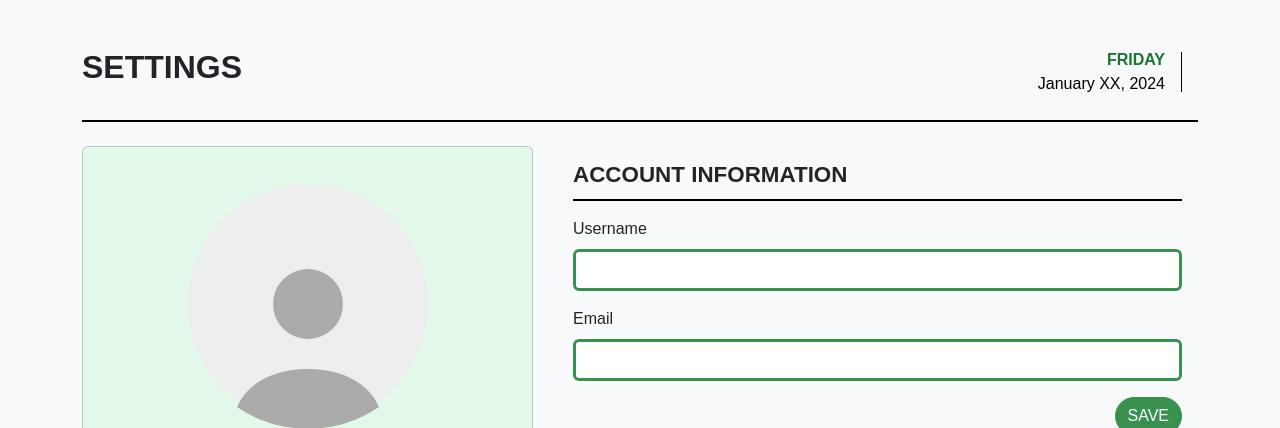
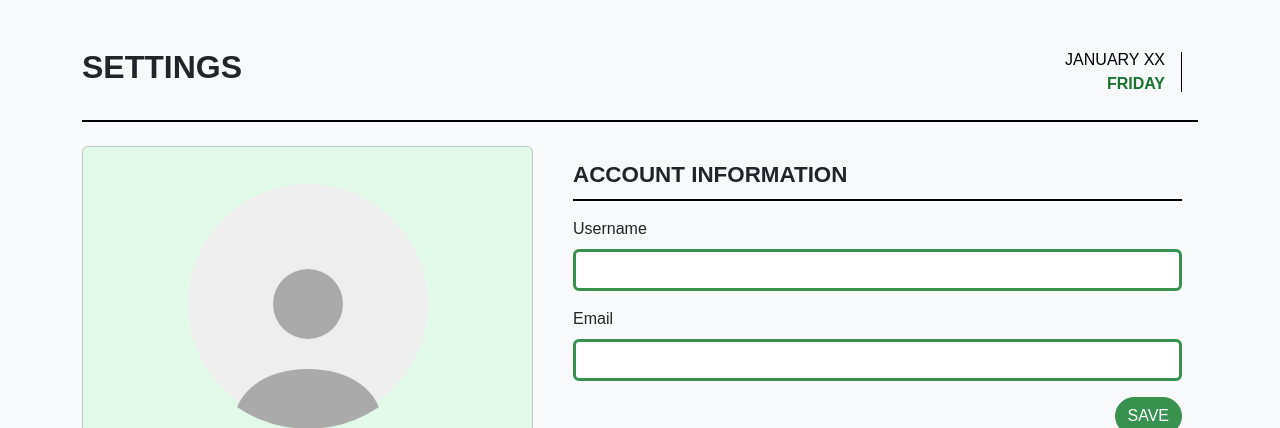
Before and after one commit to FINTALIX/PesoBuddy.com, a PHP site: page /settings.php in a window 1280 px wide. Shown: the top 428 px of the page. Run offline with PHP 8.4, Linux system fonts and the light colour scheme; some web fonts are replaced.

Commit message:
adjust the january

```diff
--- a/settings.php
+++ b/settings.php
@@ -19,9 +19,10 @@
             </div>
             <div class="col-md-6 d-flex flex-row justify-content-md-end align-items-center">
                 <div class="text-md-end">
+                    <p class="paragraph mb-0" style="color: black;">JANUARY XX</p>
                     <p class="paragraph mb-0" style="color: #1A7431; font-weight: bold; text-transform: uppercase;">
-                        Friday</p>
-                    <p class="paragraph mb-0" style="color: black;">January XX, 2024</p>
+                        FRIDAY</p>
+
                 </div>
                 <div class="col-auto px-3 d-none d-md-block">
                     <div style="width: 1px; background-color: black; height: 40px;"></div>
```
